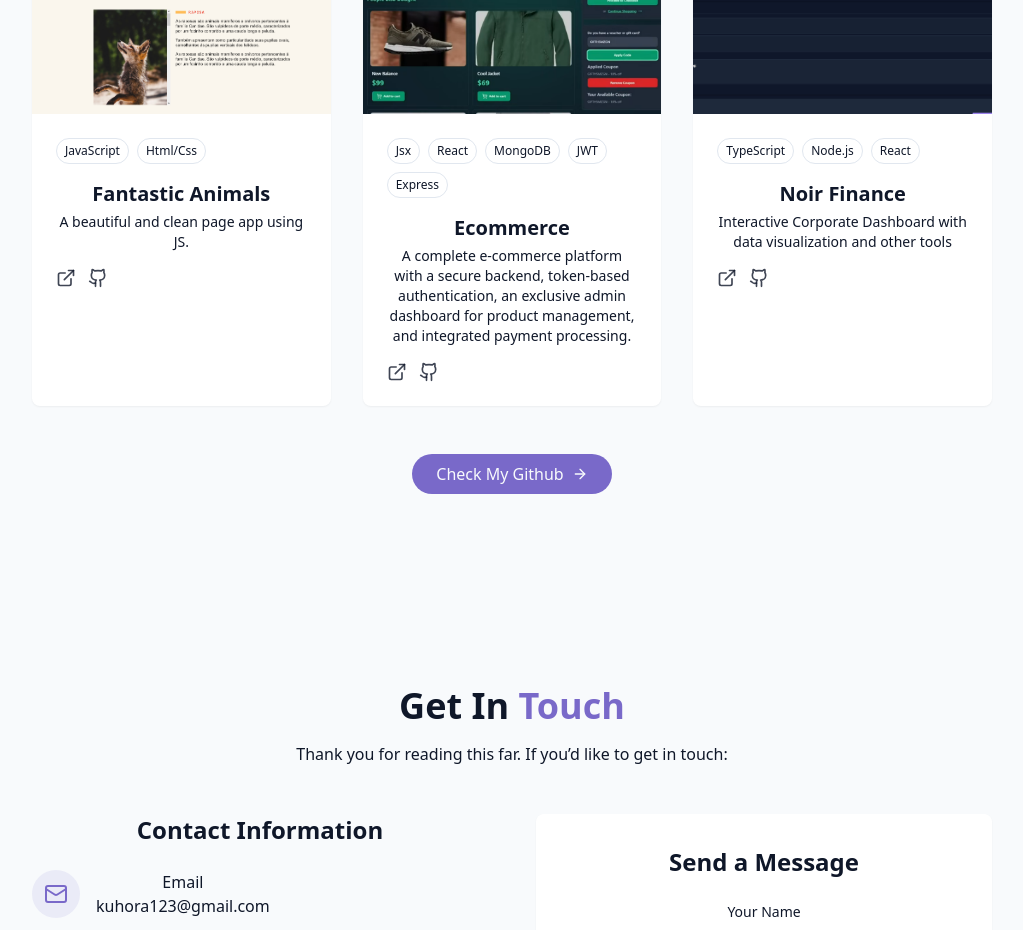
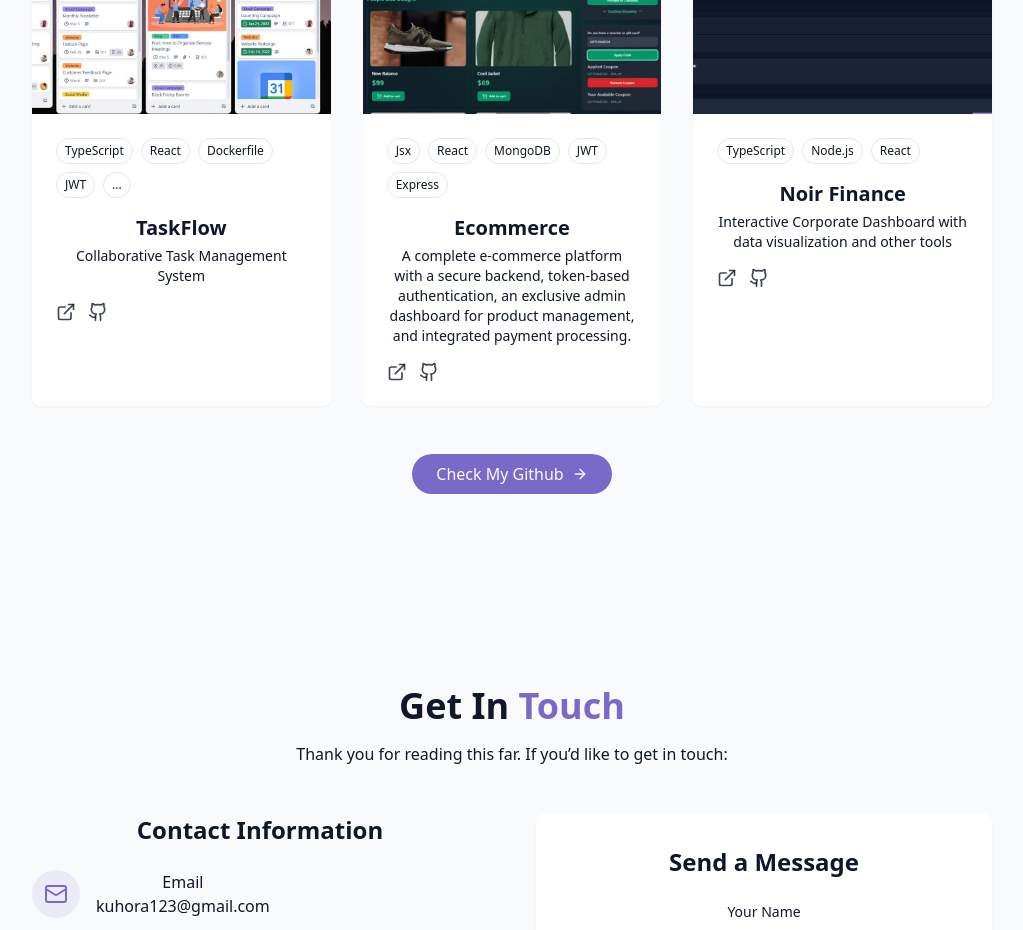
Before and after one commit to Kuhora/Portfolio, a React (Vite) app: page / in a window 1280 px wide. Shown: the part 2960-3890 px from the top of the page, without its empty margins (128-1151 px from the left). Built offline with nearby package versions, Linux system fonts and the light colour scheme.

Commit message:
new project

```diff
--- a/src/components/ProjectsSection.jsx
+++ b/src/components/ProjectsSection.jsx
@@ -3,10 +3,10 @@ import { ArrowRight, ExternalLink, Github } from "lucide-react";
 const projects = [
   {
     id: 1,
-    title: "Fantastic Animals",
-    description: "A beautiful and clean page app using JS.",
+    title: "TaskFlow",
+    description: "Collaborative Task Management System",
     image: "/projects/project1.png",
-    tags: ["JavaScript", "Html/Css"],
+    tags: ["TypeScript", "React", "Dockerfile", "JWT", "..."],
     githubUrl: "https://github.com/Kuhora",
   },
   {
```
Also changed, not shown: public/projects/project1.png.
